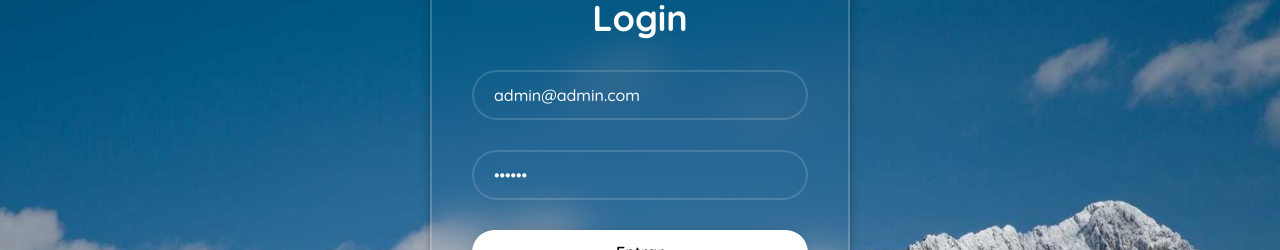
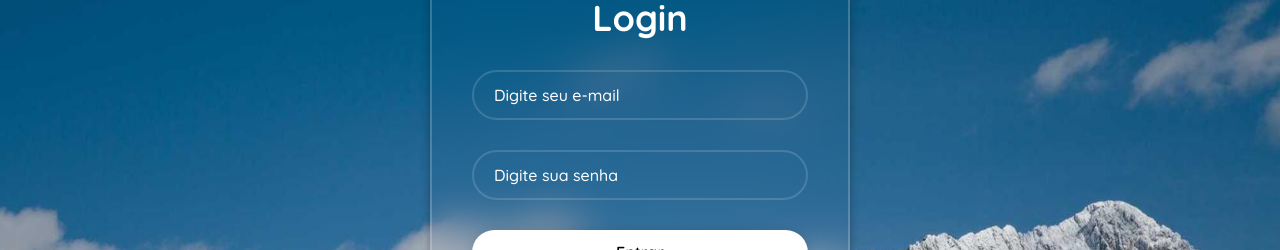
Before and after one commit to dlsr00t/Desafio-2-Projeto-React-Unifaa, a React (Create React App) app: page / in a window 1280 px wide. Shown: the part 186-436 px from the top of the page. Built offline with nearby package versions, Linux system fonts and the light colour scheme.

Commit message:
Arquivos organizados

```diff
--- a/src/components/menu/index.js
+++ b/src/components/menu/menu.js
@@ -1,4 +1,4 @@
-import "./index.css";
+import "./menu.css";
 import { Link, useLocation } from "react-router-dom";
 import usuarioService from "../../services/usuario-service";
 
--- /dev/null
+++ b/src/pages/home/home.css
@@ -0,0 +1,10 @@
+* {
+    margin: 0;
+    padding: 0;
+    box-sizing: border-box;
+    outline: none;
+    font-family: "Quicksand", sans-serif;
+}
+#tituloH{
+	font-size: 50px;
+}
--- /dev/null
+++ b/src/pages/home/home.js
@@ -0,0 +1,8 @@
+import "./home.css";
+
+
+export default function Home(){
+	return(
+		<h1>Home em construção...</h1>
+	)
+}
--- a/src/pages/home/index.js
+++ /dev/null
@@ -1,6 +0,0 @@
-
-export default function Home(){
-	return(
-		<h1>asdf</h1>
-	)
-}
--- a/src/pages/login/index.css
+++ b/src/pages/login/login.css
@@ -19,17 +19,27 @@
   font-family: "Quicksand", sans-serif;
 }
 
+
+/*
 body{
-  /* background-image: linear-gradient(to right, rgb(0,188,145), rgb(0,173,243)); */
 
   background-image: url(../../assets/fundo.jpeg);
-  /* background-color: rgb(0, 0, 0); */
   background-repeat: no-repeat;
   background-size: 100% 100%;
 
 }
+*/
 
 
+.overall{
+	/* background-image: linear-gradient(to right, rgb(0,188,145), rgb(0,173,243)); */
+
+	background-image: url(../../assets/fundo.jpeg);
+	/* background-color: rgb(0, 0, 0); */
+	background-repeat: no-repeat;
+	background-size: 100% 100%;
+
+}
 .overall{
   display: flex;
   flex-direction: column;
@@ -44,7 +54,7 @@ body{
 
 }
 
-h1{
+#titulo{
   color: rgb(255,255,255);
   /*todo comentar a linha abaixo se a letra estiver muito pequena*/
   font-size: 36px;
--- a/src/pages/login/index.js
+++ b/src/pages/login/login.js
@@ -1,4 +1,4 @@
-import "./index.css";
+import "./login.css";
 import fundo from "../../assets/logo_unifaa_branca.png";
 import { useState } from "react";
 import Swal from "sweetalert2";
@@ -14,13 +14,6 @@ function Login() {
 
 
     const autenticar = () => {
-
-        if(!email || !senha){
-           Swal.fire({
-            icon: 'error',
-            text: "Os campos de e-mail e senha são obrigatórios, verifique!"
-           });
-        }
 
         // Aqui tenho que me comunicar com o backend.
         usuarioService
@@ -73,9 +66,14 @@ function Login() {
 
 	}
 
-
-
-
+	{/*
+	const meta = () => {
+		cEmail = document.getElementById("email");
+		cSenha = document.getElementById("senha");
+		cEmail.setEmail(target.value);
+		cSenha.setSenha(target.value);
+	}
+	*/}
 	return (
 
 	  <div className="App">
@@ -83,18 +81,18 @@ function Login() {
 		  <div className="caixa-login">
 			  {/*- Titulo da tela de login --*/}
 			  <div className="titulo-login">
-				  <h1>Login</h1>
+				  <h1 id="titulo">Login</h1>
 			  </div>
 
 			  {/*- Grupo do email --*/}
 			  <div className="grupo">
-				  <input id="email" type="text" value={email} onChange={(e) => setEmail(e.target.value)} placeholder="Digite seu e-mail"/>
+				  <input id="email" type="text" onChange={(e) => setEmail(e.target.value)} placeholder="Digite seu e-mail"/>
 				  <i className='bx bxs-envelope' id = "iemail"></i>
 			  </div>
 
 			  {/*- Grupo do senha -*/}
 			  <div className="grupo" id = "csenha">
-				  <input id="senha" value={senha} onChange={(e) => setSenha(e.target.value)} type="password" placeholder="Digite sua senha"/>
+				  <input id="senha" onChange={(e) => setSenha(e.target.value)} type="password" placeholder="Digite sua senha"/>
 
 				  <ion-icon name="lock-open" id="aberto" onClick={esconder}></ion-icon>
 				  <ion-icon name="lock-closed" id="trancado" onClick={mostrar}></ion-icon>
```
Also changed, not shown: src/router.js (+4 -4 lines), src/components/menu/menu.css (renamed from src/components/menu/index.css), src/pages/clientes/clientes.js (renamed from src/pages/clientes/index.js), src/pages/home/index.css (deleted).
